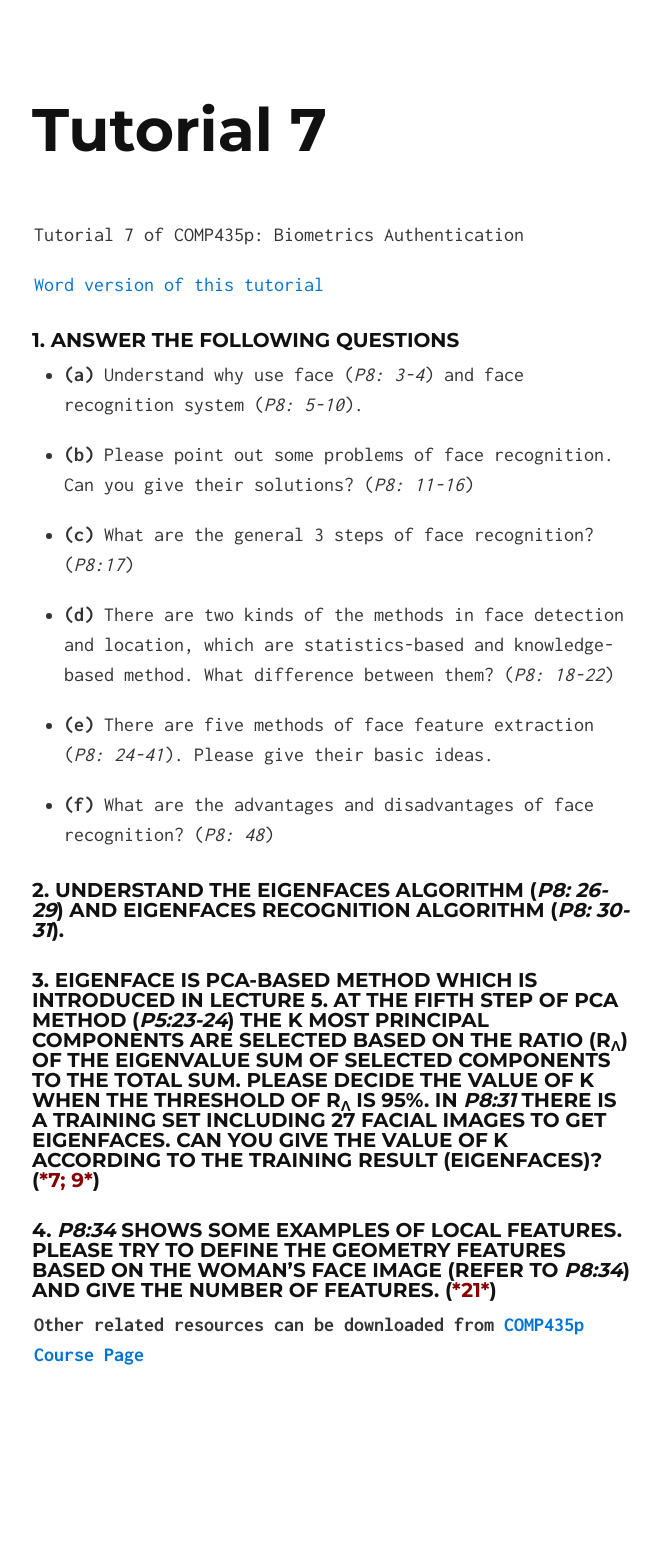
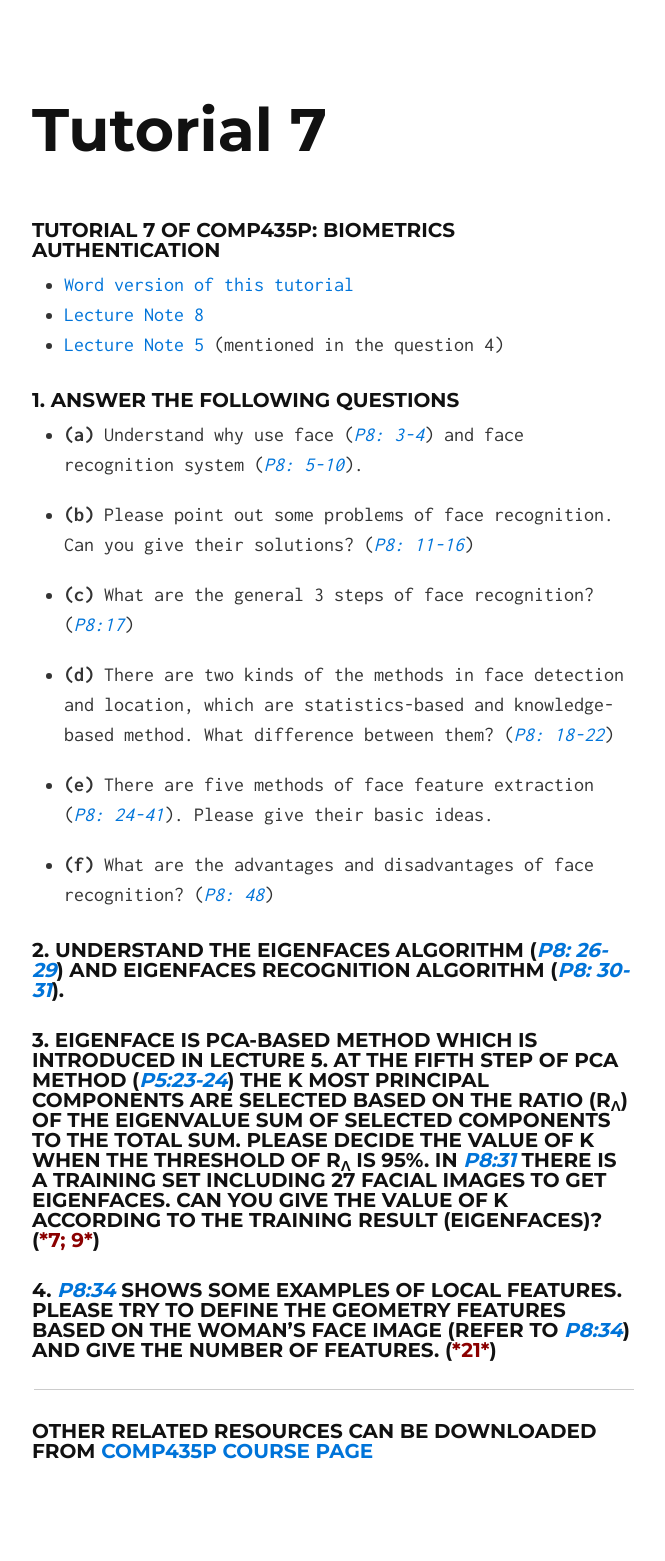
Before and after one commit to quxiaofeng/COMP435p, a Jekyll site: the page built from index.html, in a window 1280 px wide. Shown: the whole page, without its empty margins (306-971 px from the left). Built offline with Jekyll 4.4.1, drawn with Linux system fonts in a browser that asks for light colours; Markdown is read by kramdown in place of the engine named in the settings; before the commit the page ends 1470 px from its top, so only the background shows below that.

Commit message:
add links to lecture notes
Signed-off-by: Qu Xiaofeng <quxiaofeng.at.polyu@gmail.com>

```diff
--- a/_includes/index.md
+++ b/_includes/index.md
@@ -1,29 +1,33 @@
-Tutorial 7 of COMP435p: Biometrics Authentication
+### Tutorial 7 of COMP435p: Biometrics Authentication ###
 
-[Word version of this tutorial](http://www2.comp.polyu.edu.hk/~csdzhang/comp435p/Tutorial%207.doc)
++ [Word version of this tutorial](http://www2.comp.polyu.edu.hk/~csdzhang/comp435p/Tutorial%207.doc)
++ [Lecture Note 8](http://www2.comp.polyu.edu.hk/~csdzhang/comp435p/Lecture%208.pdf)
++ [Lecture Note 5](http://www2.comp.polyu.edu.hk/~csdzhang/comp435p/Lecture%205.pdf) (mentioned in the question 4)
 
 ### 1. Answer the following questions ###
 
-  + **(a)** Understand why use face (*P8: 3-4*) and face recognition system (*P8: 5-10*).
+  + **(a)** Understand why use face (*[P8: 3-4](http://www2.comp.polyu.edu.hk/~csdzhang/comp435p/Lecture%208.pdf)*) and face recognition system (*[P8: 5-10](http://www2.comp.polyu.edu.hk/~csdzhang/comp435p/Lecture%208.pdf)*).
 
-  + **(b)** Please point out some problems of face recognition. Can you give their solutions?  (*P8: 11-16*)
+  + **(b)** Please point out some problems of face recognition. Can you give their solutions?  (*[P8: 11-16](http://www2.comp.polyu.edu.hk/~csdzhang/comp435p/Lecture%208.pdf)*)
 
-  + **(c)** What are the general 3 steps of face recognition?  (*P8:17*)
+  + **(c)** What are the general 3 steps of face recognition?  (*[P8:17](http://www2.comp.polyu.edu.hk/~csdzhang/comp435p/Lecture%208.pdf)*)
 
-  + **(d)** There are two kinds of the methods in face detection and location, which  are statistics-based and knowledge-based method. What difference between them? (*P8: 18-22*)
+  + **(d)** There are two kinds of the methods in face detection and location, which  are statistics-based and knowledge-based method. What difference between them? (*[P8: 18-22](http://www2.comp.polyu.edu.hk/~csdzhang/comp435p/Lecture%208.pdf)*)
 
-  + **(e)** There are five methods of face feature extraction (*P8: 24-41*). Please give their basic ideas.
+  + **(e)** There are five methods of face feature extraction (*[P8: 24-41](http://www2.comp.polyu.edu.hk/~csdzhang/comp435p/Lecture%208.pdf)*). Please give their basic ideas.
 
-  + **(f)** What are the advantages and disadvantages of face recognition? (*P8: 48*)
+  + **(f)** What are the advantages and disadvantages of face recognition? (*[P8: 48](http://www2.comp.polyu.edu.hk/~csdzhang/comp435p/Lecture%208.pdf)*)
 
 
 
-### 2. 	Understand the eigenfaces algorithm (*P8: 26-29*) and eigenfaces recognition algorithm (*P8: 30-31*). ###
+### 2. 	Understand the eigenfaces algorithm (*[P8: 26-29](http://www2.comp.polyu.edu.hk/~csdzhang/comp435p/Lecture%208.pdf)*) and eigenfaces recognition algorithm (*[P8: 30-31](http://www2.comp.polyu.edu.hk/~csdzhang/comp435p/Lecture%208.pdf)*). ###
 
 
-### 3. 	Eigenface is PCA-based method which is introduced in Lecture 5. At the fifth step of PCA method (*P5:23-24*) the k most principal components are selected based on the ratio (r<sub>λ</sub>) of the eigenvalue sum of selected components to the total sum. Please decide the value of k when the threshold of r<sub>λ</sub> is 95%.  In *P8:31* there is a training set including 27 facial images to get eigenfaces. Can you give the value of k according to the training result (eigenfaces)?  (<font color=darkred>*7; 9*</font>) ###
+### 3. 	Eigenface is PCA-based method which is introduced in Lecture 5. At the fifth step of PCA method (*[P5:23-24](http://www2.comp.polyu.edu.hk/~csdzhang/comp435p/Lecture%205.pdf)*) the k most principal components are selected based on the ratio (r<sub>λ</sub>) of the eigenvalue sum of selected components to the total sum. Please decide the value of k when the threshold of r<sub>λ</sub> is 95%.  In *[P8:31](http://www2.comp.polyu.edu.hk/~csdzhang/comp435p/Lecture%208.pdf)* there is a training set including 27 facial images to get eigenfaces. Can you give the value of k according to the training result (eigenfaces)?  (<font color=darkred>*7; 9*</font>) ###
 
 
-### 4. 	*P8:34* shows some examples of local features. Please try to define the geometry features based on the woman's face image (refer to *P8:34*) and give the number of features.  (<font color=darkred>*21*</font>) ###
+### 4. 	*[P8:34](http://www2.comp.polyu.edu.hk/~csdzhang/comp435p/Lecture%208.pdf)* shows some examples of local features. Please try to define the geometry features based on the woman's face image (refer to *[P8:34](http://www2.comp.polyu.edu.hk/~csdzhang/comp435p/Lecture%208.pdf)*) and give the number of features.  (<font color=darkred>*21*</font>) ###
 
-**Other related resources can be downloaded from [COMP435p Course Page](http://www2.comp.polyu.edu.hk/~csdzhang/comp435p/index.html)**
+---
+
+### Other related resources can be downloaded from [COMP435p Course Page](http://www2.comp.polyu.edu.hk/~csdzhang/comp435p/index.html) ###
```
